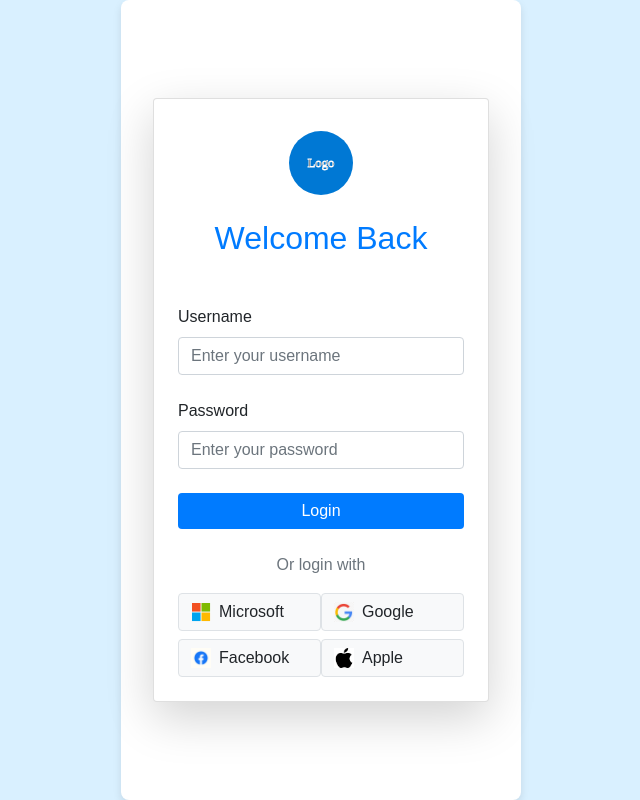
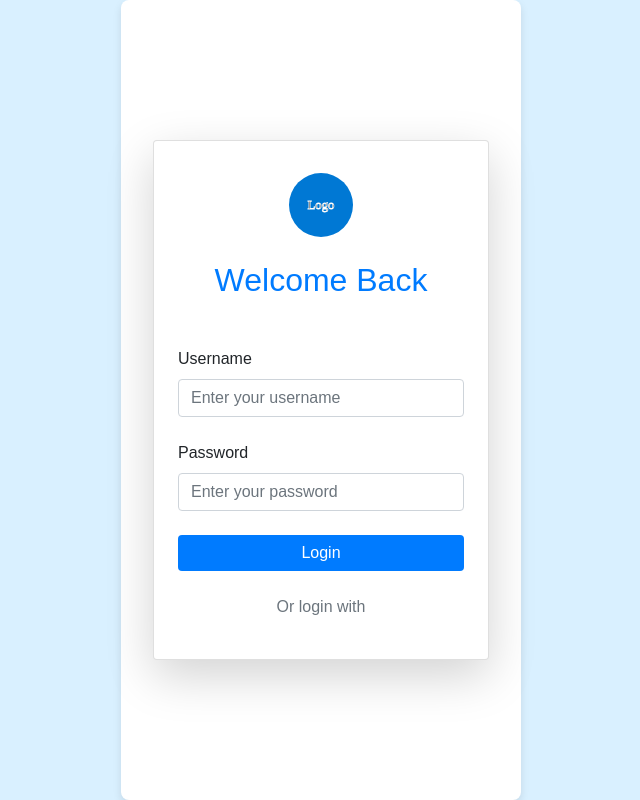
Before and after one commit to VarunDevGroup/WEBAPP, a website: page responsive-login-app/src/index.html in a window 1280 px wide. Shown: the whole page, without its empty margins (319-959 px from the left). Drawn offline with nearby package versions, Linux system fonts and the light colour scheme.

Commit message:
google login part2

```diff
--- a/responsive-login-app/src/index.html
+++ b/responsive-login-app/src/index.html
@@ -3,10 +3,14 @@
 <head>
     <meta charset="UTF-8">
     <meta name="viewport" content="width=device-width, initial-scale=1.0">
+    <meta name="google-signin-client_id" content="34170650980-6lsrdb3rt9k88eqlh4q388ss9thdgv9e.apps.googleusercontent.com">
+
     <title>Login Page</title>
     <link rel="stylesheet" href="https://stackpath.bootstrapcdn.com/bootstrap/4.5.2/css/bootstrap.min.css">
     <link rel="stylesheet" href="css/styles.css">
     <script src="https://accounts.google.com/gsi/client" async defer></script>
+    <script src="https://apis.google.com/js/platform.js" async defer></script>
+
 </head>
 <body>
     <div class="container d-flex justify-content-center align-items-center vh-100">
@@ -32,29 +36,16 @@
             <div class="text-center mt-4">
                 <p class="text-muted">Or login with</p>
                 <div class="d-flex justify-content-between">
+                    <div class="g-signin2" data-onsuccess="onSignIn"></div>
+
                     <div id="g_id_onload"
-                         data-client_id="grounded-cider-458012-m2"
+                         data-client_id="34170650980-6lsrdb3rt9k88eqlh4q388ss9thdgv9e.apps.googleusercontent.com"
                          data-callback="handleCredentialResponse"
                          data-auto_prompt="false">
                     </div>
                     <div class="g_id_signin" data-type="standard"></div>
                 </div>
-                <div class="d-flex justify-content-between">
-                    <button id="loginMicrosoft" class="btn btn-light border d-flex align-items-center">
-                        <img src="assets/microsoft-logo.png" alt="Microsoft" style="width: 20px; margin-right: 8px;"> Microsoft
-                    </button>
-                    <button id="loginGoogle" class="btn btn-light border d-flex align-items-center">
-                        <img src="assets/google-logo.png" alt="Google" style="width: 20px; margin-right: 8px;"> Google
-                    </button>
-                </div>
-                <div class="d-flex justify-content-between mt-2">
-                    <button id="loginFacebook" class="btn btn-light border d-flex align-items-center">
-                        <img src="assets/facebook-logo.png" alt="Facebook" style="width: 20px; margin-right: 8px;"> Facebook
-                    </button>
-                    <button id="loginApple" class="btn btn-light border d-flex align-items-center">
-                        <img src="assets/apple-logo.png" alt="Apple" style="width: 20px; margin-right: 8px;"> Apple
-                    </button>
-                </div>
+
             </div>
         </div>
     </div>
--- a/responsive-login-app/src/js/scripts.js
+++ b/responsive-login-app/src/js/scripts.js
@@ -53,4 +53,12 @@ document.addEventListener("DOMContentLoaded", function() {
         // Decode the JWT token and handle the user login
         // You can send the token to your backend for verification
     };
+
+    function onSignIn(googleUser) {
+        var profile = googleUser.getBasicProfile();
+        console.log('ID: ' + profile.getId()); // Do not send to your backend! Use an ID token instead.
+        console.log('Name: ' + profile.getName());
+        console.log('Image URL: ' + profile.getImageUrl());
+        console.log('Email: ' + profile.getEmail()); // This is null if the 'email' scope is not present.
+      }
 });
```
